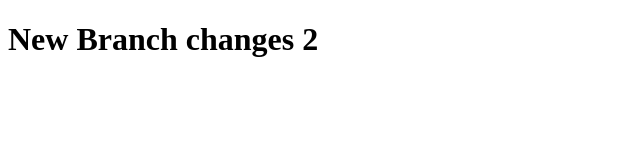
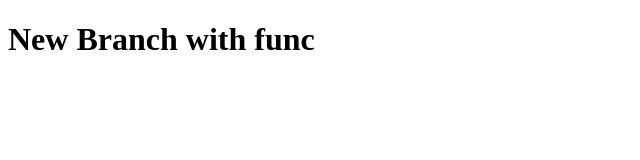
Before and after one commit to Serhii-Bondarchuk/Git_check, a website: page index.html in a window 1280 px wide. Shown: the full height of the page, 0-640 px from the left. Drawn offline with Linux system fonts and the light colour scheme.

Commit message:
fucn
fucn

```diff
--- a/index.html
+++ b/index.html
@@ -5,7 +5,7 @@
     <meta http-equiv="X-UA-Compatible" content="IE=edge" />
     <meta name="viewport" content="width=device-width, initial-scale=1.0" />
     <title>Document</title>
-    <h1>New Branch changes 2</h1>
+    <h1>New Branch with func</h1>
   </head>
   <body></body>
 </html>
```
